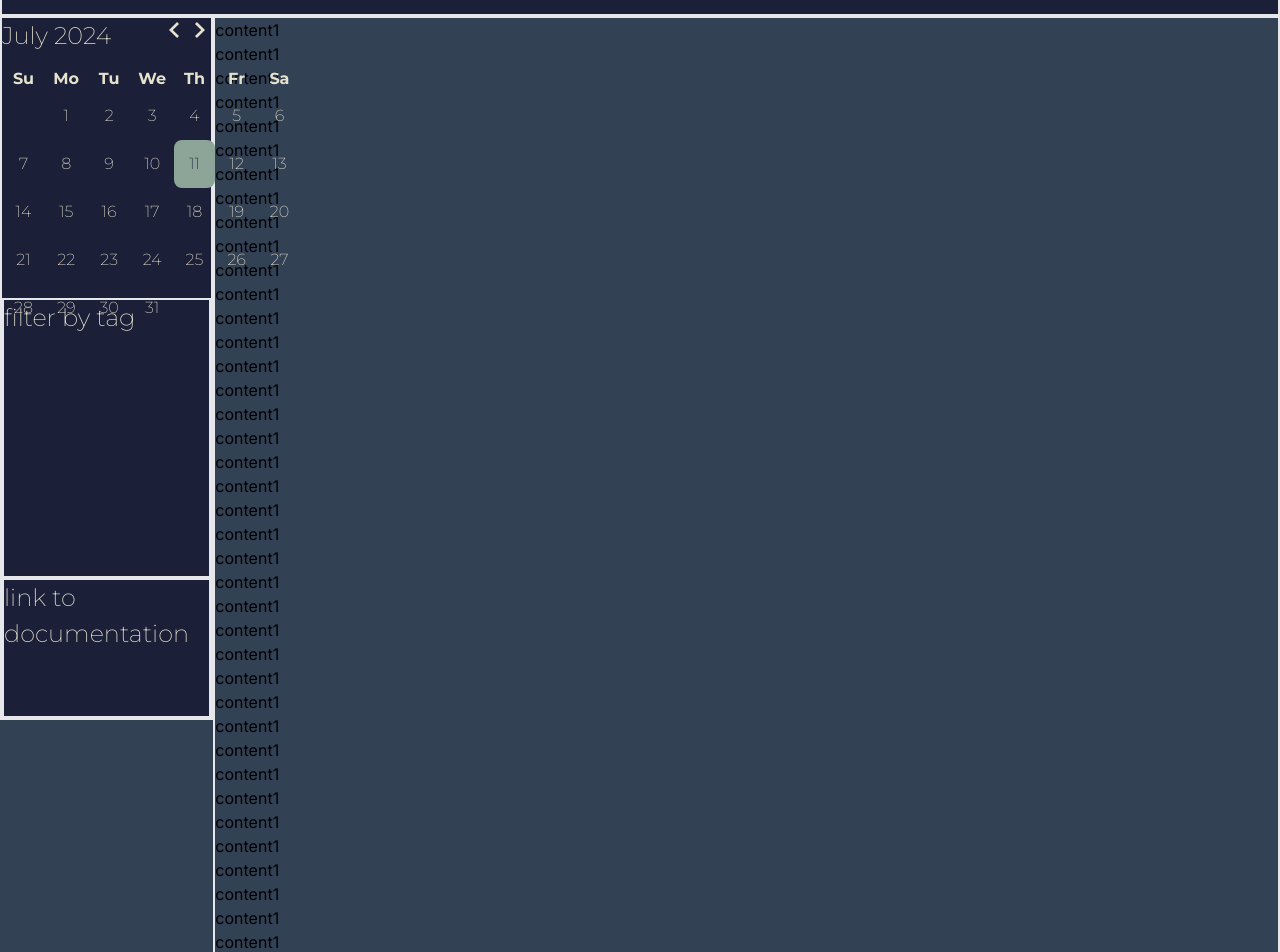
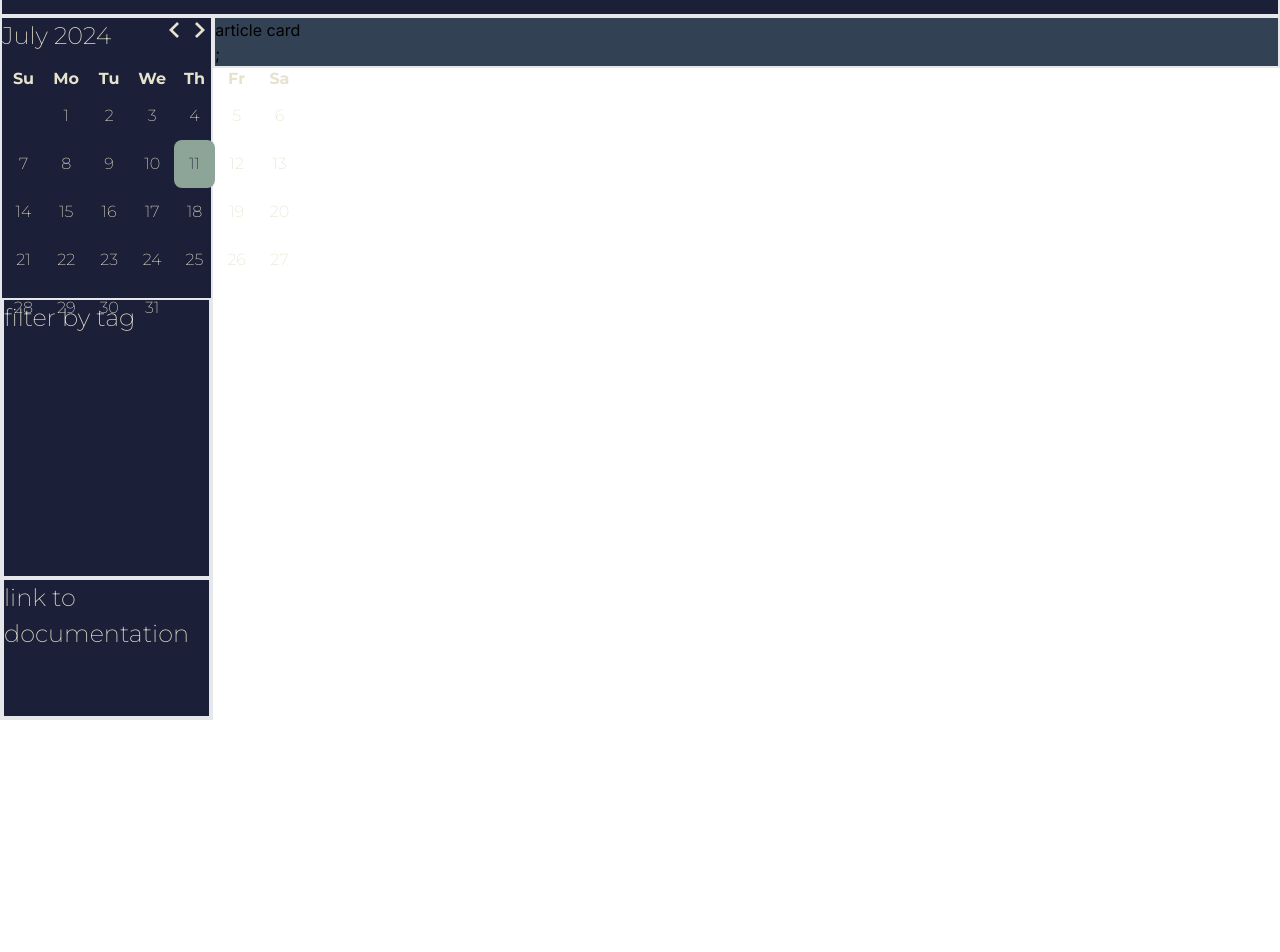
Before and after one commit to ShoeheyOt/my-blog, a Next.js app: page /blog in a window 1280 px wide. Shown: the part 80-1032 px from the top of the page. After the commit the page ends 800 px from the top, so only its background shows below. Built offline with nearby package versions, Linux system fonts and the light colour scheme.

Commit message:
add article card

```diff
--- /dev/null
+++ b/public/data.ts
@@ -0,0 +1 @@
+export const tempData = [{}];
--- a/src/components/parts/Articles.tsx
+++ b/src/components/parts/Articles.tsx
@@ -1,49 +1,9 @@
+import { ArticleCard } from "@/features/ArticleCard";
+
 export const Articles = () => {
   return (
     <article className="border-2 w-5/6 ml-auto">
-      <div>content1</div>
-      <div>content1</div>
-      <div>content1</div>
-      <div>content1</div>
-      <div>content1</div>
-      <div>content1</div>
-      <div>content1</div>
-      <div>content1</div>
-      <div>content1</div>
-      <div>content1</div>
-      <div>content1</div>
-      <div>content1</div>
-      <div>content1</div>
-      <div>content1</div>
-      <div>content1</div>
-      <div>content1</div>
-      <div>content1</div>
-      <div>content1</div>
-      <div>content1</div>
-      <div>content1</div>
-      <div>content1</div>
-      <div>content1</div>
-      <div>content1</div>
-      <div>content1</div>
-      <div>content1</div>
-      <div>content1</div>
-      <div>content1</div>
-      <div>content1</div>
-      <div>content1</div>
-      <div>content1</div>
-      <div>content1</div>
-      <div>content1</div>
-      <div>content1</div>
-      <div>content1</div>
-      <div>content1</div>
-      <div>content1</div>
-      <div>content1</div>
-      <div>content1</div>
-      <div>content1</div>
-      <div>content1</div>
-      <div>content1</div>
-      <div>content1</div>
-      <div>content1</div>
+      <ArticleCard />
     </article>
   );
 };
--- a/src/features/Article.tsx
+++ /dev/null
@@ -1,3 +0,0 @@
-export const ArticleCard = () => {
-  return <div>article card</div>;
-};
--- /dev/null
+++ b/src/features/ArticleCard.tsx
@@ -0,0 +1,9 @@
+export const ArticleCard = () => {
+  return (
+    <>
+      <div>
+        <div>article card</div>;
+      </div>
+    </>
+  );
+};
```
Also changed, not shown: 1 other file (tests, documents, lock files or other folders).
